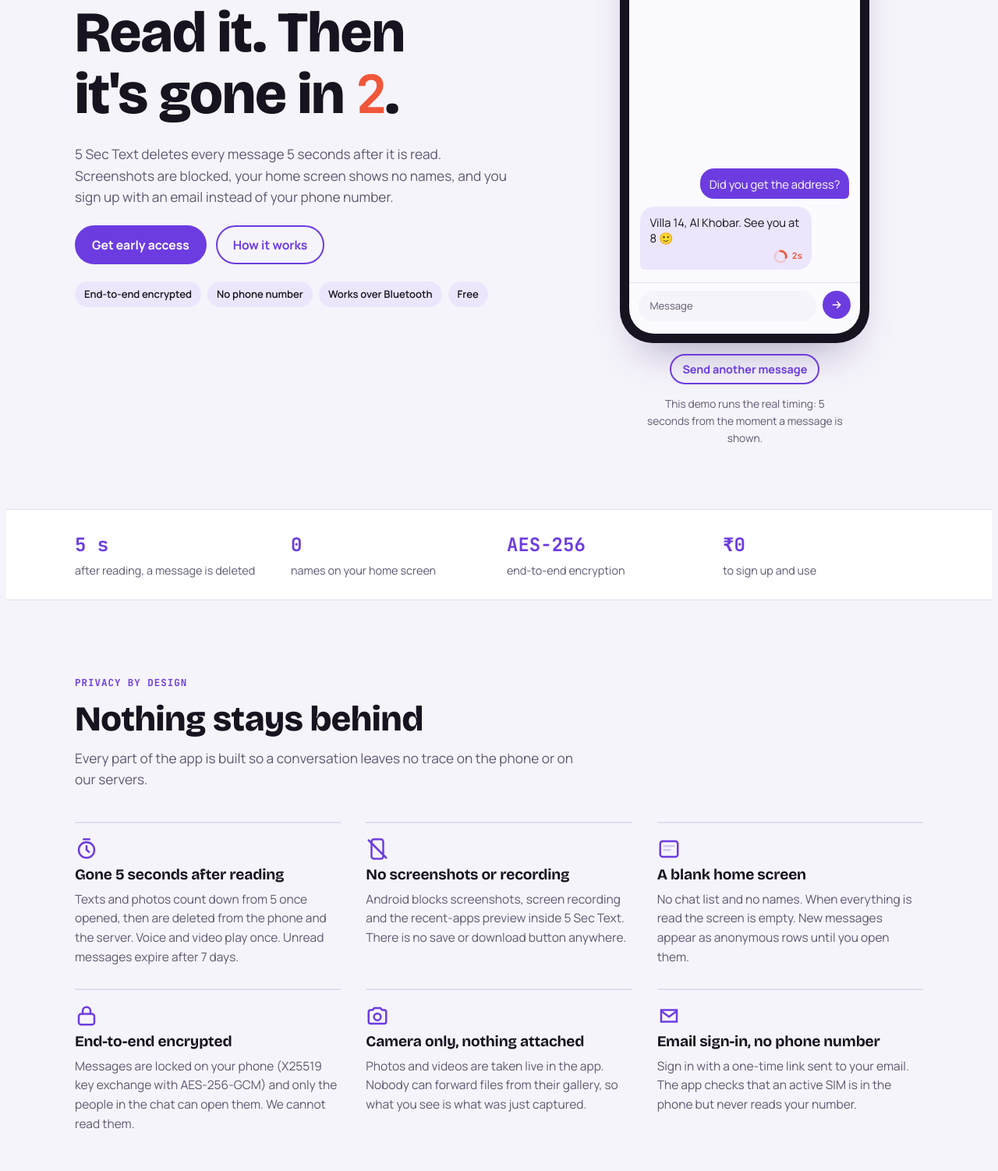
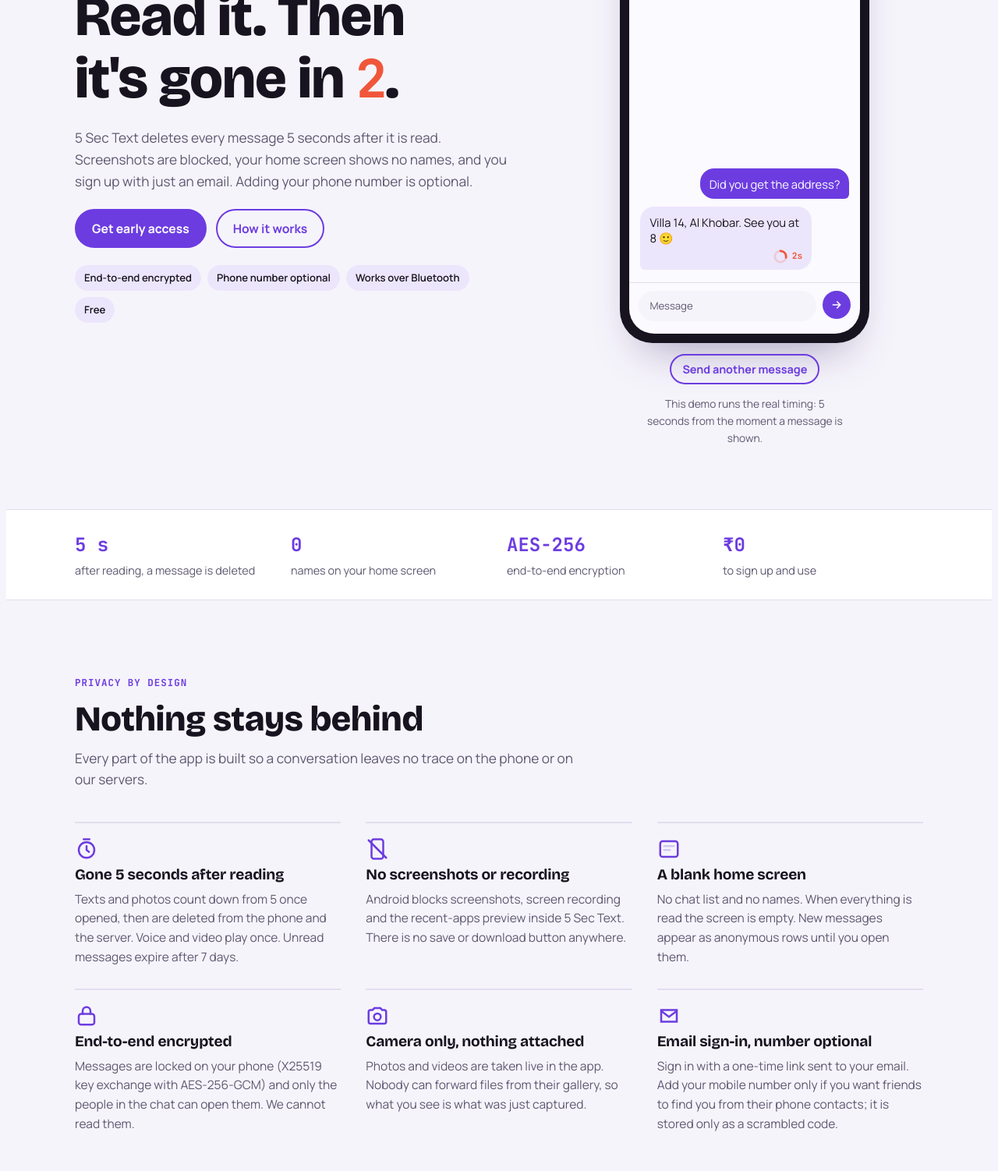
Before and after one commit to Sazid2911/5sec-text-website, a plain HTML site: page index.html in a window 1280 px wide. Shown: the part 378-1880 px from the top of the page at 78% size. Drawn offline with nearby package versions, Linux system fonts and the light colour scheme.

Commit message:
Clarify phone number usage and sign-up process
Updated the messaging and sign-up information to clarify that adding a phone number is optional and does not require reading the number from the SIM.

```diff
--- a/index.html
+++ b/index.html
@@ -259,14 +259,14 @@ footer .wrap { display: flex; flex-wrap: wrap; justify-content: space-between; g
       <div class="hero-copy">
         <span class="eyebrow">Private messenger · Android</span>
         <h1>Read it. Then it's gone in <span class="count" id="heroCount">5</span>.</h1>
-        <p class="lede">5 Sec Text deletes every message 5 seconds after it is read. Screenshots are blocked, your home screen shows no names, and you sign up with an email instead of your phone number.</p>
+        <p class="lede">5 Sec Text deletes every message 5 seconds after it is read. Screenshots are blocked, your home screen shows no names, and you sign up with just an email. Adding your phone number is optional.</p>
         <div class="hero-actions">
           <a class="btn" href="#download">Get early access</a>
           <a class="btn ghost" href="#privacy">How it works</a>
         </div>
         <div class="pills" aria-label="Highlights">
           <span class="pill">End-to-end encrypted</span>
-          <span class="pill">No phone number</span>
+          <span class="pill">Phone number optional</span>
           <span class="pill">Works over Bluetooth</span>
           <span class="pill">Free</span>
         </div>
@@ -339,8 +339,8 @@ footer .wrap { display: flex; flex-wrap: wrap; justify-content: space-between; g
         </div>
         <div class="feature">
           <svg class="ico" viewBox="0 0 24 24" fill="none" stroke="currentColor" stroke-width="2" stroke-linecap="round" aria-hidden="true"><path d="M4 6h16v12H4z"/><path d="M4 7l8 6 8-6"/></svg>
-          <h3>Email sign-in, no phone number</h3>
-          <p>Sign in with a one-time link sent to your email. The app checks that an active SIM is in the phone but never reads your number.</p>
+          <h3>Email sign-in, number optional</h3>
+          <p>Sign in with a one-time link sent to your email. Add your mobile number only if you want friends to find you from their phone contacts; it is stored only as a scrambled code.</p>
         </div>
       </div>
     </div>
@@ -449,7 +449,7 @@ footer .wrap { display: flex; flex-wrap: wrap; justify-content: space-between; g
           <tbody>
             <tr><th scope="row">Messages disappear</th><td class="us">Always, 5 s after reading</td><td class="them">Optional, after hours or days</td></tr>
             <tr><th scope="row">Screenshots</th><td class="us">Blocked in every chat</td><td class="them">Usually allowed</td></tr>
-            <tr><th scope="row">Sign-up</th><td class="us">Email only</td><td class="them">Phone number</td></tr>
+            <tr><th scope="row">Sign-up</th><td class="us">Email, number optional</td><td class="them">Phone number required</td></tr>
             <tr><th scope="row">Home screen</th><td class="us">Blank, no names</td><td class="them">Full chat list</td></tr>
             <tr><th scope="row">Forwarding gallery files</th><td class="us">Not possible, camera only</td><td class="them">Allowed</td></tr>
             <tr><th scope="row">Chat without internet</th><td class="us">Bluetooth text</td><td class="them">Rarely available</td></tr>
@@ -505,7 +505,8 @@ footer .wrap { display: flex; flex-wrap: wrap; justify-content: space-between; g
       <div class="faq">
         <details><summary>Can I get a message back after it disappears?</summary><p>No. Once a message has been read and its 5 seconds are up, it is deleted from both phones and from our servers. That is the point of the app.</p></details>
         <details><summary>Does 5 Sec Text cost anything?</summary><p>No. Signing up and messaging are free. Sign-in uses a one-time email link, so there are no SMS charges.</p></details>
-        <details><summary>Why does it need a SIM card if it doesn't use my number?</summary><p>An active SIM helps keep out throwaway and bot accounts. The app only checks that a SIM is present; it never reads or sends your phone number.</p></details>
+        <details><summary>Why does it need a SIM card if it doesn't use my number?</summary><p>An active SIM helps keep out throwaway and bot accounts. The app only checks that a SIM is present; it does not read your number from the SIM.</p></details>
+        <details><summary>How do I find my friends?</summary><p>Search by the name saved in your phone contacts (if you allow contacts), by their @username, or link a friend's @username to a contact yourself. Your contact list never leaves your phone; only scrambled codes of numbers are checked.</p></details>
         <details><summary>Are there voice or video calls?</summary><p>No, by design. 5 Sec Text is for text, photos, voice notes and short videos that disappear.</p></details>
         <details><summary>Will I get notified when the app is closed?</summary><p>In this first version, alerts arrive while the app is open or running in the background. Notifications show only "New message", never names or text.</p></details>
         <details><summary>How do shops post a deal?</summary><p>Open the Deals tab, tap Post a deal, add the discount, code and an optional picture, and confirm the offer is genuine and lawful. It goes live at once and ends on the date you choose.</p></details>
```
